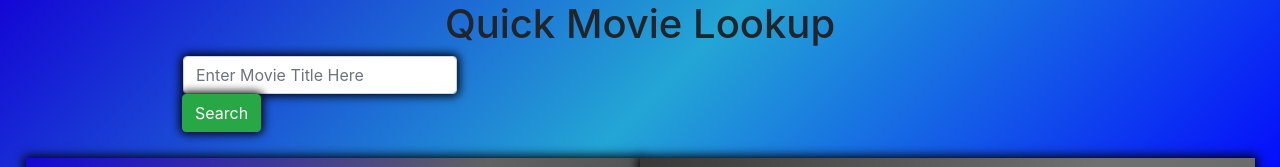
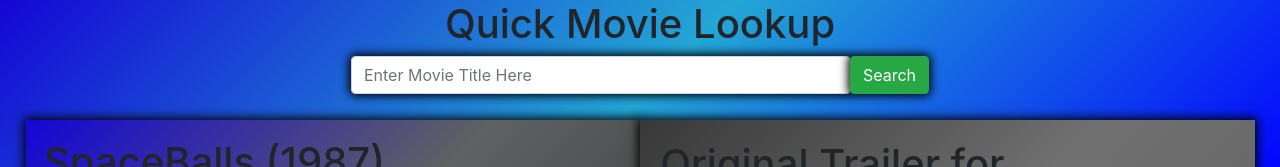
Before and after one commit to ggrove87/nu-project-1, a plain HTML site: page index.html in a window 1280 px wide. Shown: the top 167 px of the page. Drawn offline with nearby package versions, Linux system fonts and the light colour scheme.

Commit message:
fixed searchbutton alignment

```diff
--- a/assets/css/style.css
+++ b/assets/css/style.css
@@ -16,12 +16,15 @@ body {
 .searchInputBox {
     /* outline: solid 2px red; */
     display: flex;
-    /* flex-wrap: wrap; */
+    flex-wrap: wrap;
     justify-content: center;
-    width: 50%;
+    /* width: 60%; */
     /* padding: 2%; */
 }
 
+.input-group-append {
+    /* display: flex; */
+}
 .form-control {
     box-shadow: 0px 0px 10px 2px black;
 }
@@ -30,7 +33,7 @@ body {
     box-shadow: 0px 0px 10px 2px black;
 }
 
-.input-group {
+#inputForm {
 
     width: 500px;
     /* height: 50px; */
```
Also changed, not shown: index.html (+2 -1 lines).
